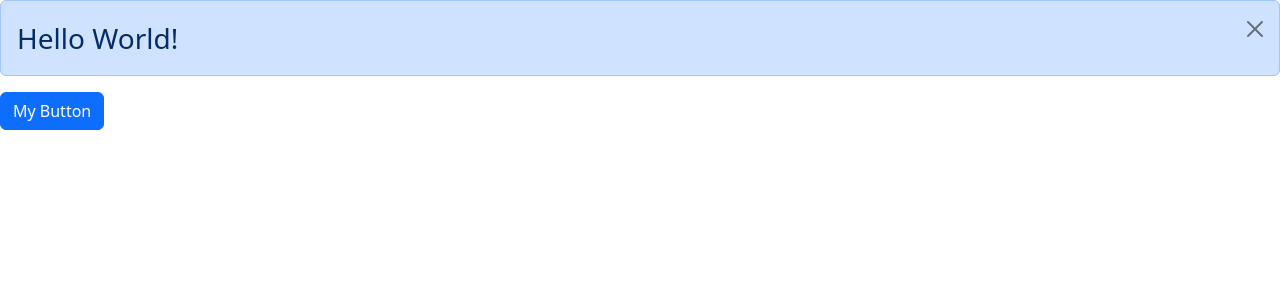
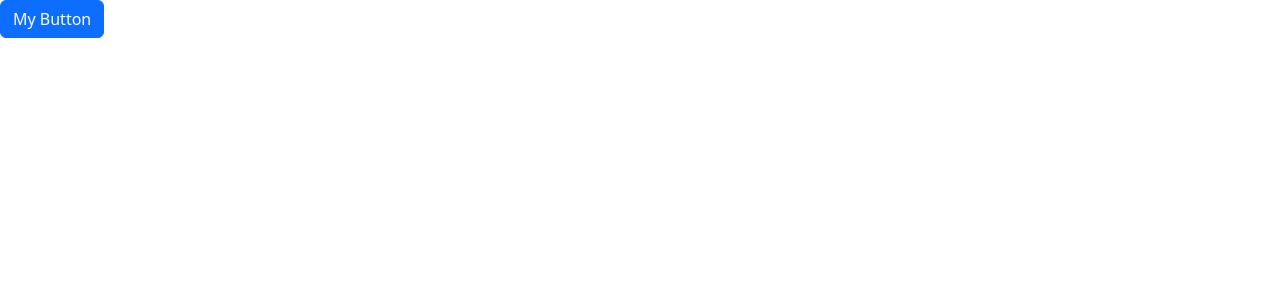
Before and after one commit to sdmans/react-game-app, a React (Vite) app: page / in a window 1280 px wide. Shown: the top 300 px of the page. Built offline with nearby package versions, Linux system fonts and the light colour scheme.

Commit message:
Finishing to logic to show/hide alert

```diff
--- a/src/App.tsx
+++ b/src/App.tsx
@@ -27,9 +27,12 @@ function App() {
   };
   return (
     <div>
-      <Alert dismiss={dismissAlert}>
-        <span className="fs-3">Hello World!</span>
-      </Alert>
+      {showAlert && (
+        <Alert dismiss={dismissAlert}>
+          <span className="fs-3">Hello World!</span>
+        </Alert>
+      )}
+
       <div>
         <Button disabled={showAlert} onClick={() => setAlert(true)}>
           My Button
```
